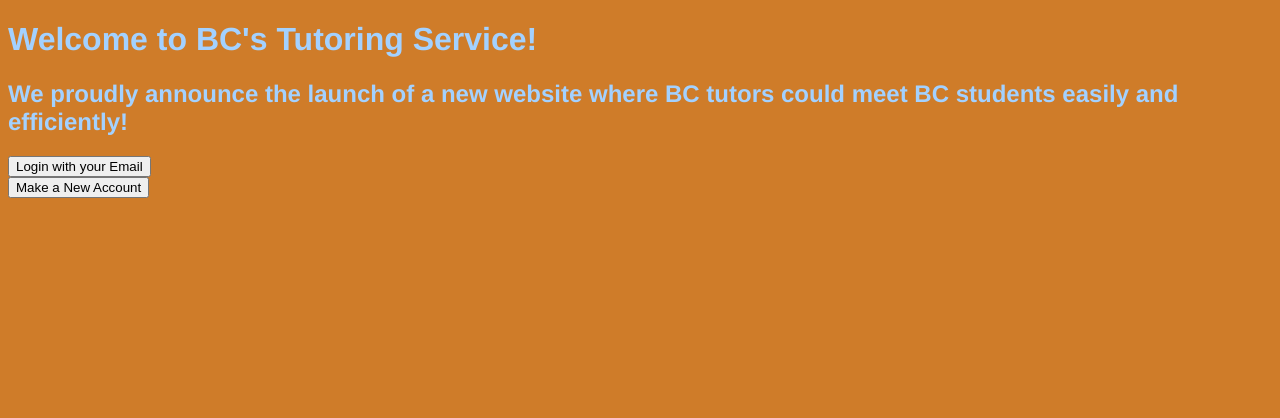
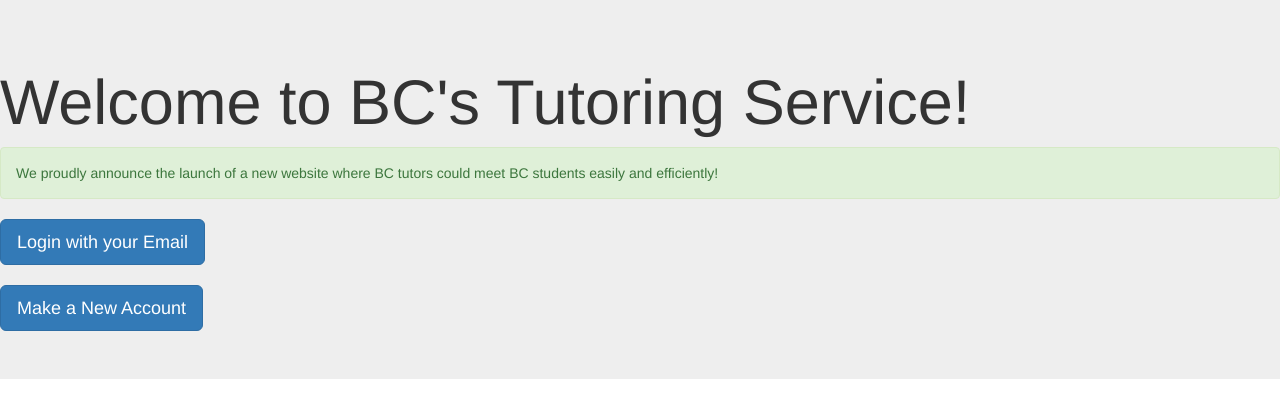
Before and after one commit to mansoo0609/CSCI2254-Final-Project-Mansoo-Kim--Ken-Leszkowicz, a PHP site: page /index.php in a window 1280 px wide. Shown: the top 418 px of the page. Run offline with PHP 8.4, Linux system fonts and the light colour scheme.

Commit message:
index page

```diff
--- a/index.php
+++ b/index.php
@@ -6,6 +6,8 @@
 	<meta charset="utf-8" />
 	<title>Boston College Tutoring Service</title>
 	<link rel="stylesheet" type="text/css" href="css/style.css">
+	<link rel='stylesheet' type ='text/css' href='css/bootstrap.css'>
+	<link rel='stylesheet' type = 'text/css' href='css/bootsrap-theme.css'>
 	<script type="text/javascript" src="js/javascript.js"></script>
 </head>
 
@@ -47,15 +49,16 @@
 <?php
 	function welcomepage() {
 ?>
+	<div class="jumbotron">
 	<form method = "get">
 		<h1> Welcome to BC's Tutoring Service! </h1>
 
-		<h2> We proudly announce the launch of a new website where BC tutors could meet BC students easily and efficiently! </h2>
+		<div class="alert alert-success" role="alert">We proudly announce the launch of a new website where BC tutors could meet BC students easily and efficiently! </div>
 
-		<input type = "submit" name = "login" value = "Login with your Email" > <br>
-		<input type = "submit" name = "signup" value = "Make a New Account" >
+		<input class="btn btn-primary btn-lg" type = "submit" name = "login" value = "Login with your Email" > <br><br>
+		<input class="btn btn-primary btn-lg" type = "submit" name = "signup" value = "Make a New Account" >
 	</form>
-
+	</div>
 <?php
 	}
 
```
